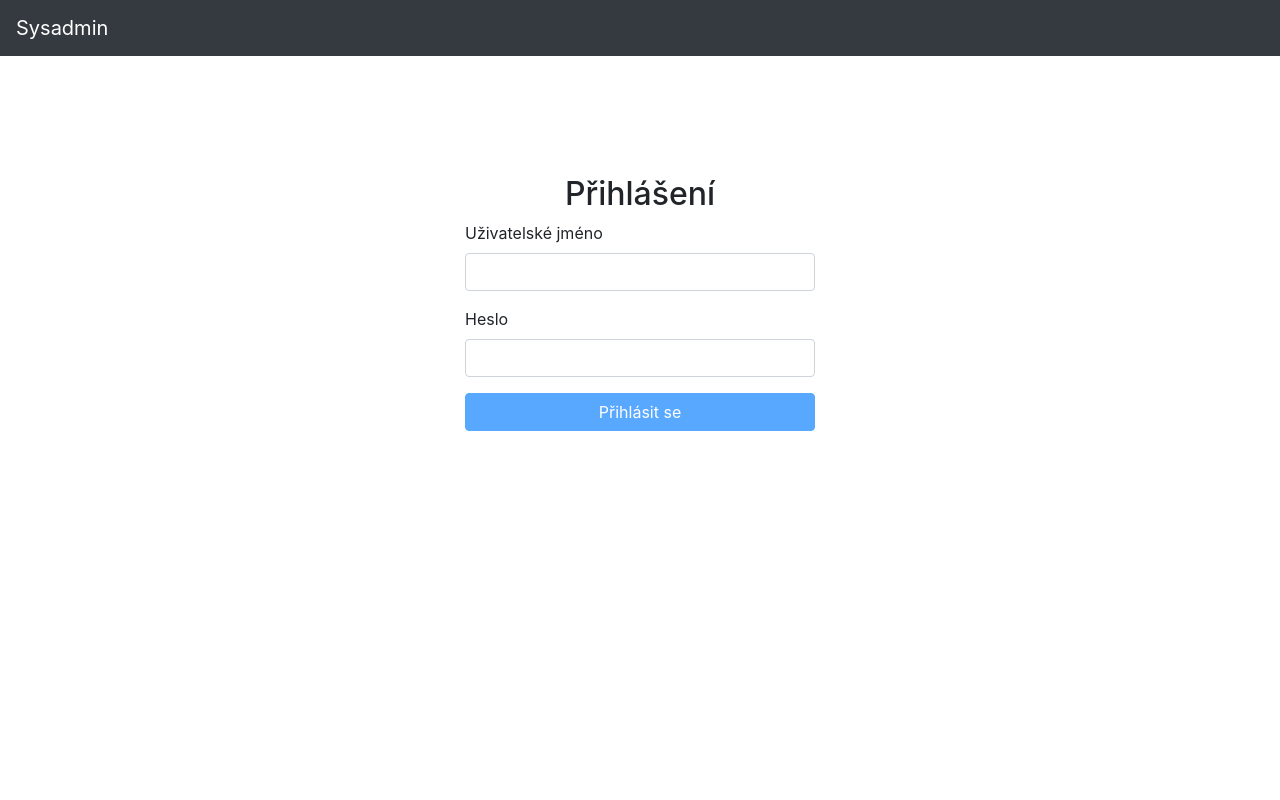
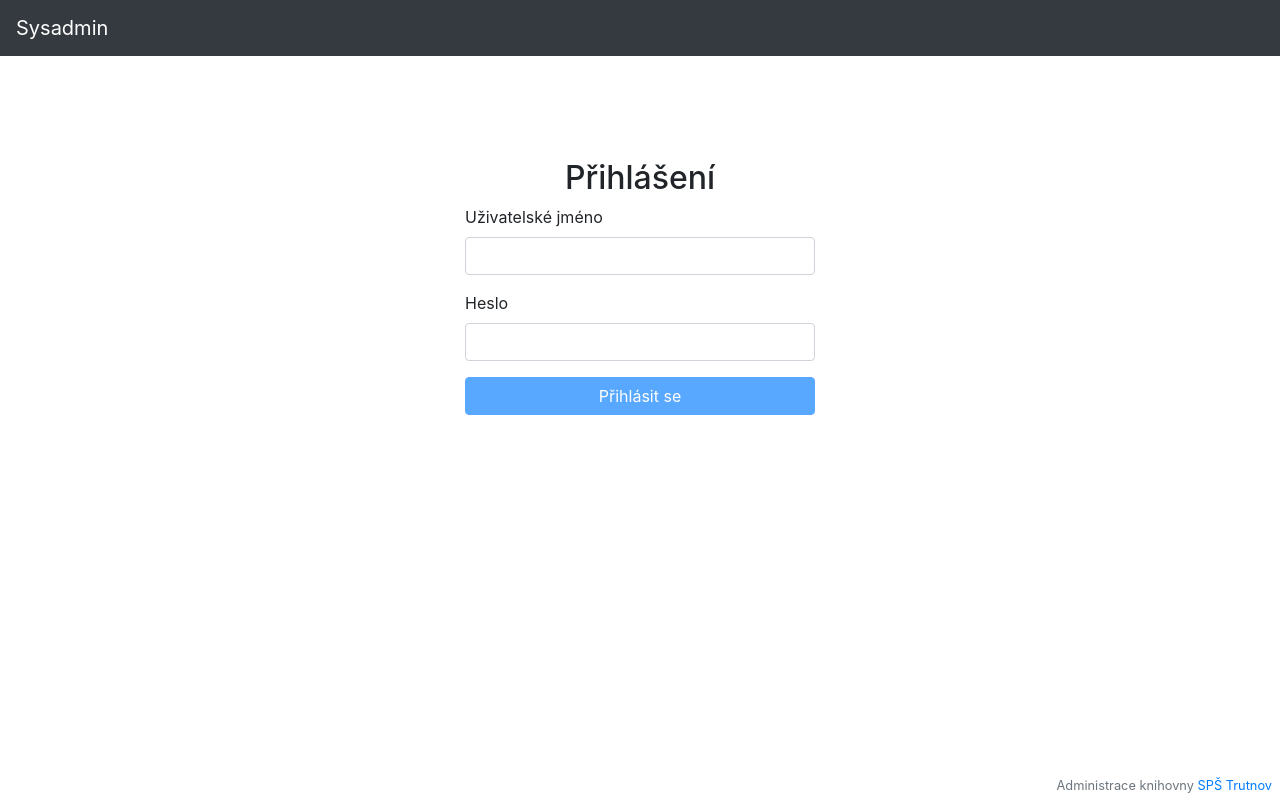
Before and after one commit to sps-trutnov/projekt-4ep, an Angular app in the folder client/: page /sign-in in a window 1280 px wide. Built offline with nearby package versions, Linux system fonts and the light colour scheme.

Commit message:
patička

```diff
--- a/client/src/app/app.module.ts
+++ b/client/src/app/app.module.ts
@@ -12,6 +12,7 @@ import { MainNavigationComponent } from './pages/app/main-navigation/main-naviga
 import { AlertViewComponent } from './alerts/alert-view/alert-view.component';
 import { API_URL } from './core/api/api';
 import { ConfirmDialogComponent } from './dialogs/confirm-dialog/confirm-dialog.component';
+import { MainFooterComponent } from './pages/app/main-footer/main-footer.component';
 
 @NgModule({
     declarations: [
@@ -20,7 +21,8 @@ import { ConfirmDialogComponent } from './dialogs/confirm-dialog/confirm-dialog.
         UsersComponent,
         MainNavigationComponent,
         AlertViewComponent,
-        ConfirmDialogComponent
+        ConfirmDialogComponent,
+        MainFooterComponent
     ],
     imports: [
         BrowserModule,
--- a/client/src/app/pages/app/app.component.html
+++ b/client/src/app/pages/app/app.component.html
@@ -1,5 +1,7 @@
 <app-main-navigation></app-main-navigation>
 <router-outlet class="router-outlet-flex-grow-1"></router-outlet>
+<app-main-footer></app-main-footer>
+
 <div class="fixed-top p-5 alert-view-container">
     <app-alert-view></app-alert-view>
 </div>
--- /dev/null
+++ b/client/src/app/pages/app/main-footer/main-footer.component.html
@@ -0,0 +1,6 @@
+<div class="p-1 pr-2 text-muted text-right text-sm">
+    <small>
+        Administrace knihovny
+        <a href="https://www.spstrutnov.cz" target="_blank">SPŠ Trutnov</a>
+    </small>
+</div>
```
Also changed, not shown: client/src/app/pages/app/main-footer/main-footer.component.ts (added, +10 -0 lines), client/src/app/pages/app/main-footer/main-footer.component.scss (added).
